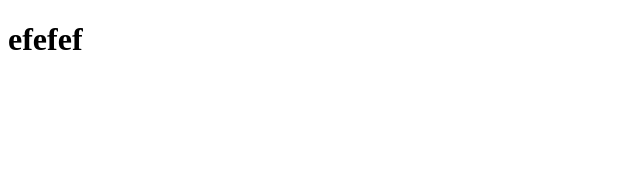
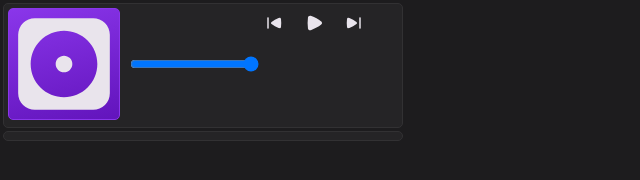
Before and after one commit to dmeetri/BeatCore, a plain HTML site: page interface/static/index.html in a window 1280 px wide. Shown: the whole page, without its empty margins (0-640 px from the left). Drawn offline with Linux system fonts and the light colour scheme.

Commit message:
test interface

```diff
--- /dev/null
+++ b/interface/static/css/style.css
@@ -0,0 +1,96 @@
+:root {
+  --color-white: #e9e4ec;
+  --color-main-black: #1d1c1e;
+  --color-light-black: #252426;
+  --color-gray: #323133;
+  --color-dark-purple: #6214bc;
+  --color-purple: #6b20dd;
+  --color-light-purple: #8a36ea;
+}
+
+* {
+  margin: 0;
+  padding: 0;
+  box-sizing: content-box;
+  border: none;
+  outline: none;
+}
+
+button {
+  background: none;
+  cursor: pointer;
+}
+
+body {
+  max-width: 400px;
+  padding: 3px;
+  background-color: var(--color-main-black);
+}
+
+/* MAIN */
+
+.v-container *:not(:last-child) {
+  margin-bottom: 3px;
+}
+
+.flex {
+  display: flex;
+}
+
+.palete {
+  padding: 4px;
+  background-color: var(--color-light-black);
+  border: 1px solid var(--color-gray);
+  border-radius: 5px;
+}
+
+/* MUSIC PLAYER */
+
+.music-player {
+}
+
+.music-play-control {
+  gap: 10px;
+}
+.music-file-preview {
+  width: 100px;
+  height: 100px;
+  padding: 5px;
+  background: linear-gradient(
+    345deg,
+    var(--color-dark-purple) 0%,
+    var(--color-light-purple) 100%
+  );
+
+  border-radius: 5px;
+  border: 1px solid var(--color-light-purple);
+}
+.music-file-preview img {
+  width: 100%;
+  height: 100%;
+  border-radius: 4px;
+}
+
+.play-control {
+  justify-content: space-between;
+}
+.play-pause {
+  gap: 10px;
+}
+
+.btn-play-pause {
+  display: flex;
+  align-items: center;
+  justify-content: center;
+
+  width: 30px;
+  height: 30px;
+
+  transition: all 0.3s ease;
+}
+.btn-play-pause:hover {
+  transform: scale(1.2);
+}
+.btn-play-pause:active {
+  transform: scale(0.95);
+}
--- a/interface/static/index.html
+++ b/interface/static/index.html
@@ -4,11 +4,36 @@
 <head>
   <meta charset="UTF-8">
   <meta name="viewport" content="width=device-width, initial-scale=1.0">
-  <title>Document</title>
+  <link rel="stylesheet" href="css/style.css">
 </head>
 
 <body>
-  <h1>efefef</h1>
+  <div class="v-container">
+    <div class="palete">
+      <div class="music-player">
+        <div class="music-play-control flex">
+          <div class="music-file-preview">
+            <img id="music-file" src="assets/icons/default-file.svg">
+          </div>
+
+          <div class="play-control flex">
+            <input type="range" id="volumeSlider" min="0" max="1" step="0.01" value="1">
+
+            <div class="play-pause flex">
+              <button class="btn-play-pause"><img src="assets/icons/skip-prev.svg"></button>
+              <button onclick="togglePlayPause()" class="btn-play-pause"><img id="play-pause"
+                  src="assets/icons/play.svg"></button>
+              <button class="btn-play-pause"><img src="assets/icons/skip-next.svg"></button>
+            </div>
+          </div>
+        </div>
+      </div>
+    </div>
+
+    <div class="palete"></div>
+  </div>
+
+  <script src="js/script.js"></script>
 </body>
 
 </html>
--- /dev/null
+++ b/interface/static/js/script.js
@@ -0,0 +1,17 @@
+// PLAY PAYSE
+const img = document.getElementById("play-pause");
+
+const playImg = "assets/icons/play.svg";
+const pauseImg = "assets/icons/payse.svg";
+
+let isPlaying = true;
+
+function togglePlayPause() {
+  if (isPlaying) {
+    img.src = pauseImg;
+  } else {
+    img.src = playImg;
+  }
+
+  isPlaying = !isPlaying;
+}
```
Also changed, not shown: interface/static/assets/icons/default-file.svg (added), interface/static/assets/icons/payse.svg (added), interface/static/assets/icons/play.svg (added), interface/static/assets/icons/skip-next.svg (added), interface/static/assets/icons/skip-prev.svg (added).
